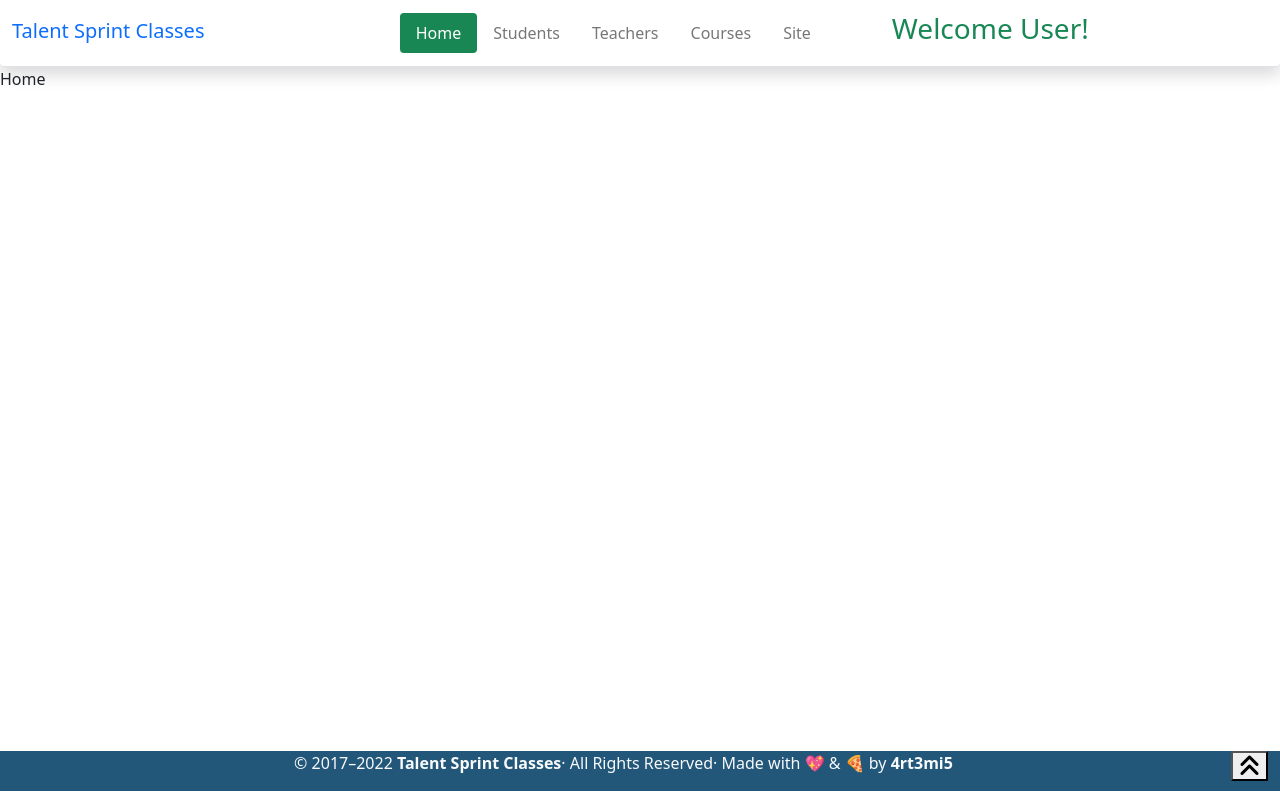
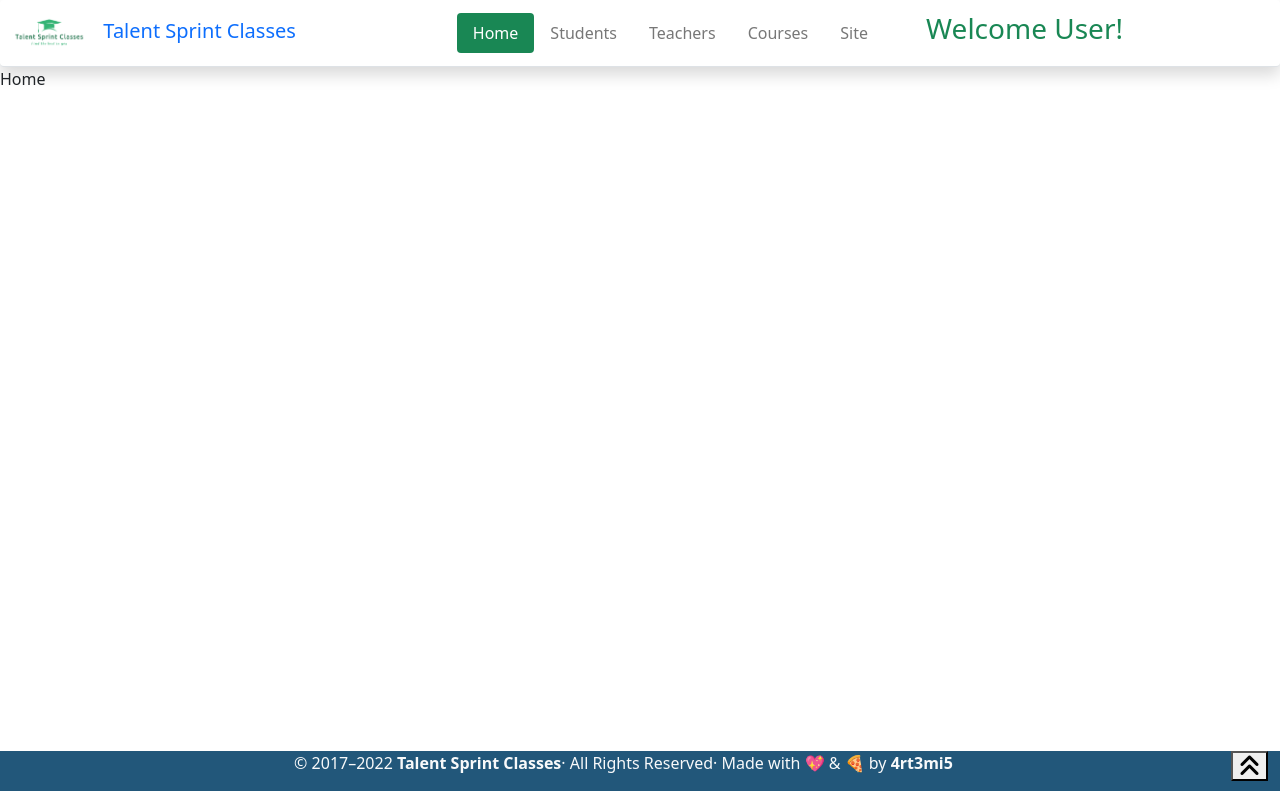
Before and after one commit to TechyAditya/TSC, a plain HTML site: page assets/admin.html in a window 1280 px wide. Drawn offline with nearby package versions, Linux system fonts and the light colour scheme.

Commit message:
added logo

```diff
--- a/assets/admin.html
+++ b/assets/admin.html
@@ -34,6 +34,9 @@
 	<span class="position-absolute trigger"> <!-- hidden trigger to apply 'stuck' styles --> </span>
 	<nav class="navbar navbar-expand-md sticky-top border-bottom bg-light shadow bg-body rounded">
 		<div class="container-fluid">
+			<a class="navbar-brand" href="#" style="max-width: 6%;">
+				<img src="logo/logo.png" class="img-fluid">
+			 </a>
 			<a class="navbar-brand d-flex flex-wrap align-items-center justify-content-center justify-content-md-between py-2 mb-1" href="#">Talent Sprint Classes</a>
 			<button class="navbar-toggler collapsed position-relative" type="button" data-bs-toggle="collapse" data-bs-target="#navbarCollapse" aria-controls="navbarCollapse" aria-expanded="false" aria-label="Toggle navigation">
 				<span> </span><span> </span><span> </span>
```
Also changed, not shown: assets/student.html (+3 -0 lines), assets/teacher.html (+3 -0 lines), index.html (+4 -0 lines), assets/logo/icon.ico (added), assets/logo/logo.png (added).
